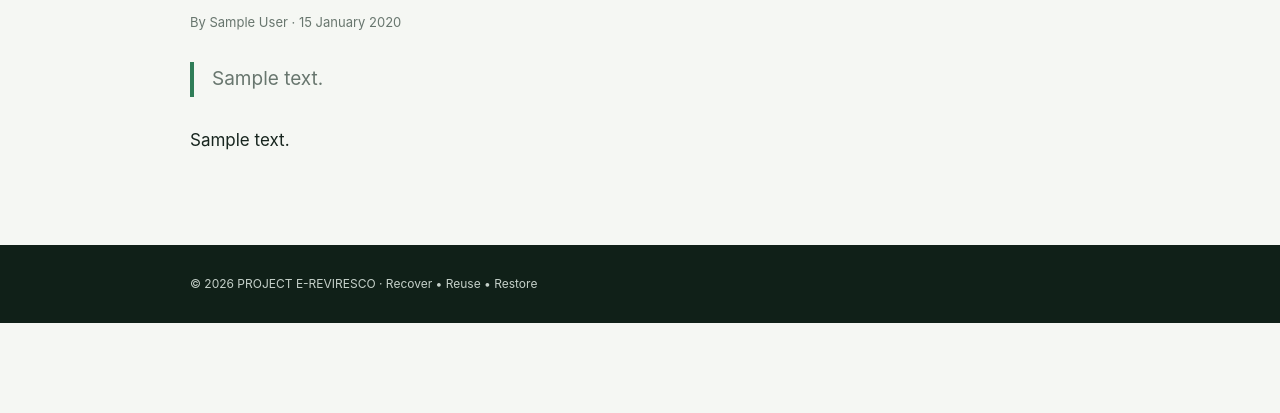
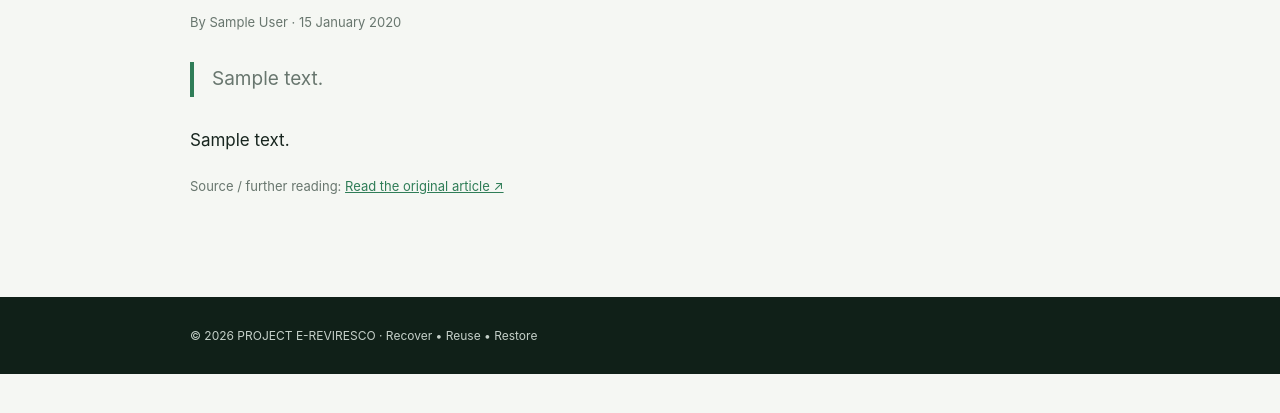
Before and after one commit to ahumuzaJohnbaptist5/E-REVIRESCO, a Django app: a page that uses templates/article_detail.html in a window 1280 px wide. Shown: the part 217-630 px from the top of the page. Run offline with Django 4.2, Linux system fonts and the light colour scheme; tables that the repository leaves empty hold one stand-in row (values such as "Sample post").

Commit message:
Show original source link on article pages

```diff
--- a/templates/article_detail.html
+++ b/templates/article_detail.html
@@ -13,7 +13,7 @@
 <body>
 <nav class="nav"><div class="container"><a class="logo" href="/">PROJECT E-<span>REVIRESCO</span></a><a class="back" href="{% url 'article_list' %}">All articles</a></div></nav>
 <main class="container">
-<article><div class="tag">{{ article.category }}</div><h1 class="title">{{ article.title }}</h1><div class="meta">By {{ article.author }}{% if article.published_at %} · {{ article.published_at|date:"j F Y" }}{% endif %}</div><p class="summary">{{ article.summary }}</p><div class="body">{{ article.content|linebreaks }}</div></article>
+<article><div class="tag">{{ article.category }}</div><h1 class="title">{{ article.title }}</h1><div class="meta">By {{ article.author }}{% if article.published_at %} · {{ article.published_at|date:"j F Y" }}{% endif %}</div><p class="summary">{{ article.summary }}</p><div class="body">{{ article.content|linebreaks }}</div>{% if article.source_url %}<p class="meta">Source / further reading: <a href="{{ article.source_url }}" target="_blank" rel="noopener noreferrer" style="color:var(--green);text-decoration:underline">Read the original article ↗</a></p>{% endif %}</article>
 {% if related_articles %}<section class="related"><h2>Related articles</h2><div class="related-grid">{% for related in related_articles %}<article class="related-card"><strong>{{ related.title }}</strong><p>{{ related.summary }}</p><a href="{% url 'article_detail' related.slug %}">Read article →</a></article>{% endfor %}</div></section>{% endif %}
 </main>
 <footer><div class="container">© 2026 PROJECT E-REVIRESCO · Recover • Reuse • Restore</div></footer>
```
